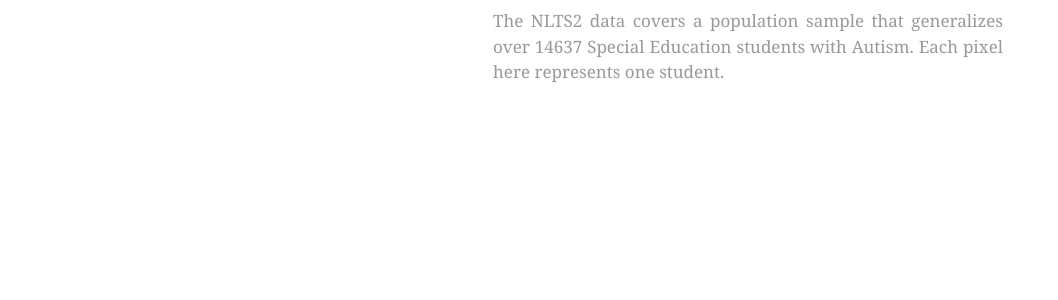
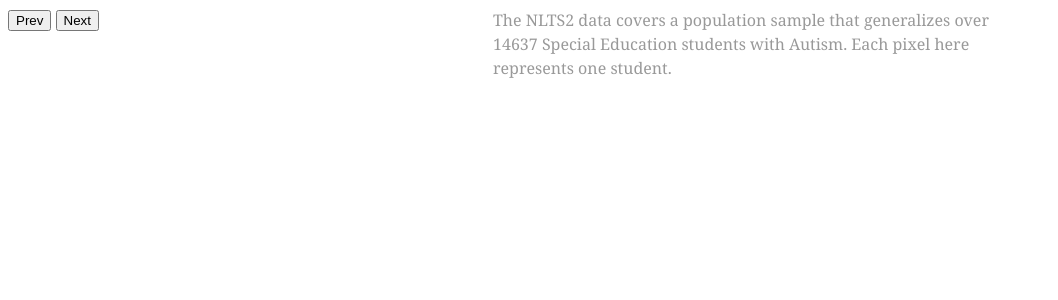
Before and after one commit to freyja-bt/AutismVis, a PHP site: page / in a window 1280 px wide. Shown: the top 300 px of the page, without its empty margins (0-1058 px from the left). Run offline with PHP 8.4, Linux system fonts and the light colour scheme; some libraries are stand-ins or nearby versions.

Commit message:
added prev and next buttons and explore services option

```diff
--- a/index.html
+++ b/index.html
@@ -15,30 +15,34 @@
 
 <body>
     <div class="container">
-        <div id="div0" class="scrollyText">
+        <!-- class="scrollyText" -->
+        <div id="div0" class = "text">
             The NLTS2 data covers a population sample that generalizes over 14637 Special Education students with Autism. Each pixel here represents one student.
         </div>
-        <div id="div1" class="scrollyText">
+        <div id="div1" class = "text" style= "display: none;">
             Approximately 26% of young adults on the autism spectrum received no services – services which could help them become employed, continue their education, or live more independently.
         </div>
-        <div id="div2" class="scrollyText">
+        <div id="div2" class = "text" style= "display: none;">
             Frequency of services reduced drastically since high-school. 66% of autistic youths received Speech Language Therapy at the age of 17.
         </div>
-        <div id="div3" class="scrollyText">
+        <div id="div3" class = "text" style= "display: none;">
             Only 10% received it since high-school. 56% of the youth no longer received Speech Language Therapy.
         </div>
-        <!-- <div id="div4" class="scrollyText">
-            div4
+        <div id="div4" class = "text" style= "display: none;">
+            Explore for other services
         </div>
-        <div id="div5" class="scrollyText">
+        <!-- <div id="div5">
             div5
         </div> -->
 
 
     </div>
     <div class="fixed">
-        <!-- <button id="changeVis">Next</button> -->
-        <select id="updateServiceType" style="display:none"></select>
+        <button id="prevVis">Prev</button>
+        <button id="nextVis">Next</button>
+        <select id="updateServiceType" style="display:none">
+            <option value="">Select a Service</option>
+        </select>
         <!-- <div id="mapid" style="display:none"></div> -->
     </div>
     <footer>
--- a/styles/barGraph.css
+++ b/styles/barGraph.css
@@ -69,7 +69,8 @@ html,
     /* z-index: 1 */
   }
   .container div {
-    height: 100%;
+    /* uncomment this for scrollytext */
+    /* height: 100%; */
     display: block;
     padding: 0 45px;
   }
```
Also changed, not shown: js/main.js (+65 -17 lines).
